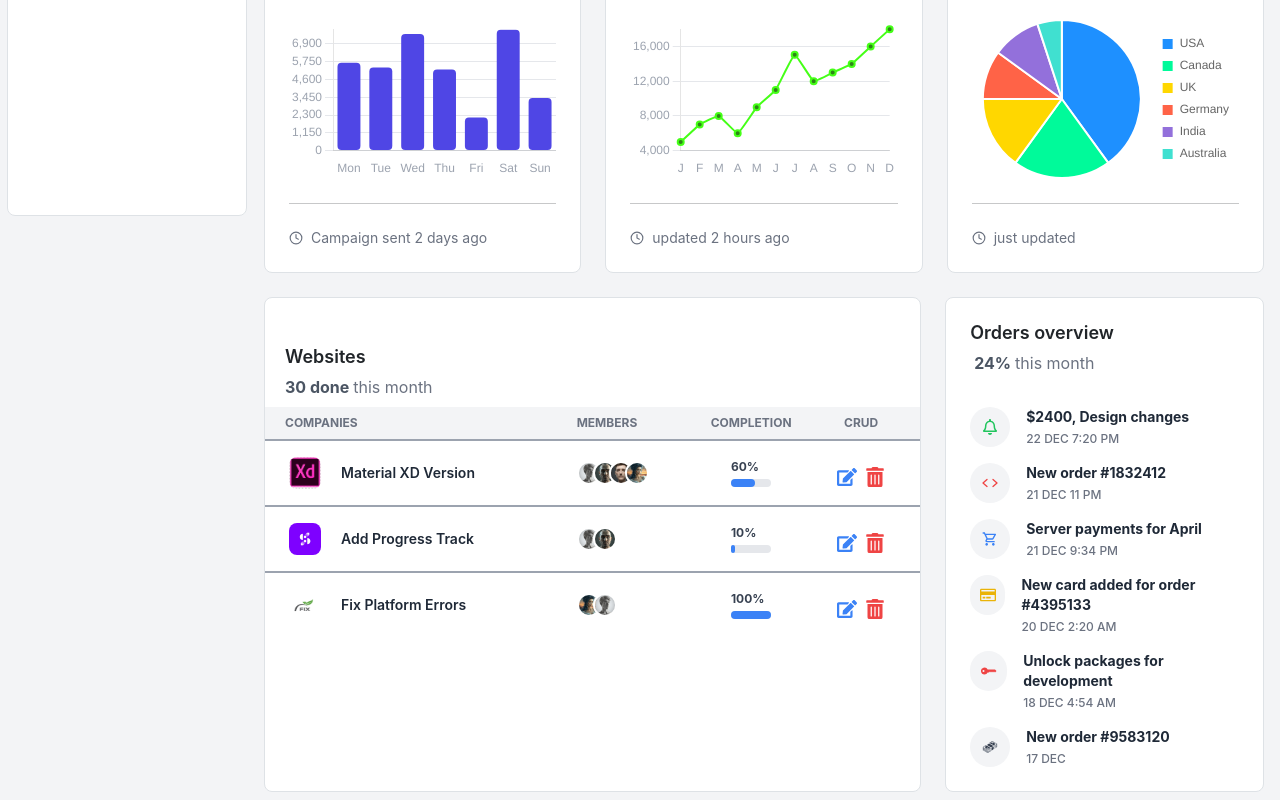
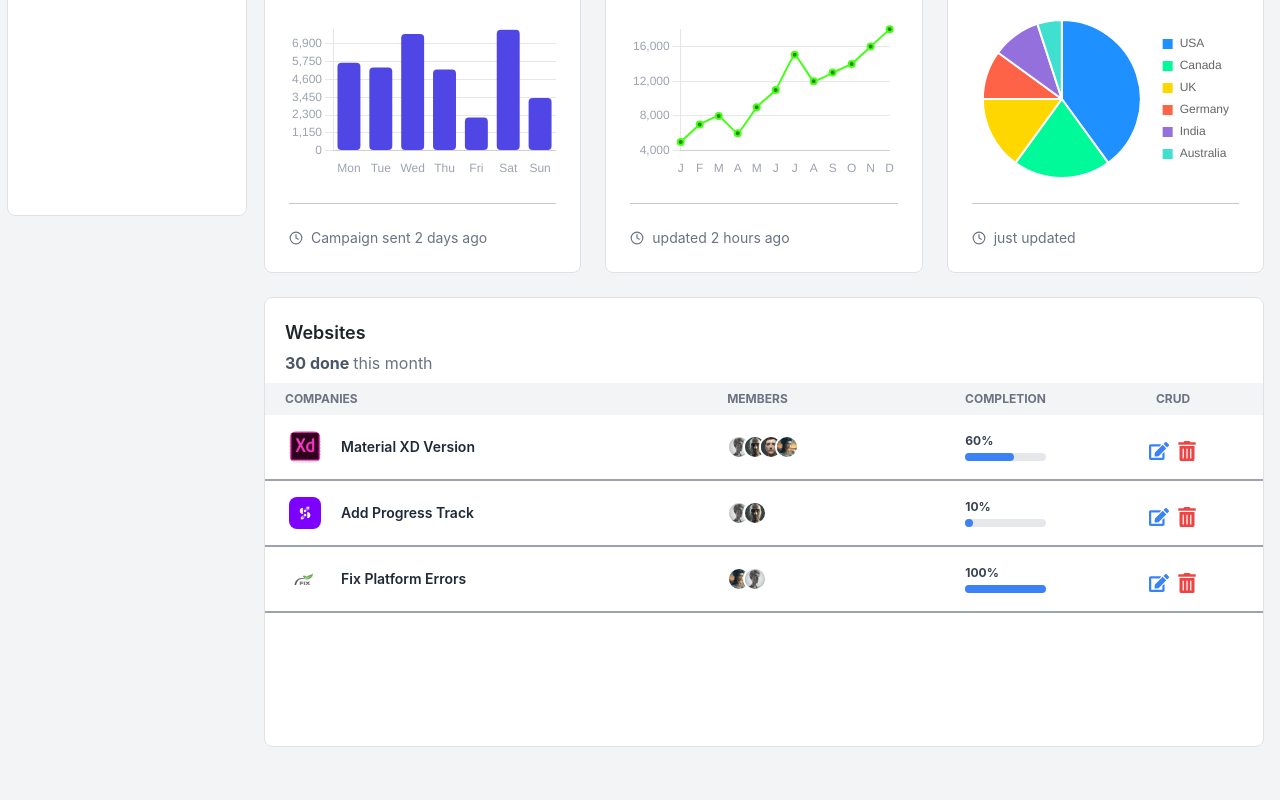
Before and after one commit to KrievinsT/flux-sight-front-end, a React (Create React App) app: page /dashboard in a window 1280 px wide. Shown: the part 575-1375 px from the top of the page. After the commit the page ends 1330 px from the top, so only its background shows below. Built offline with nearby package versions, Linux system fonts and the light colour scheme.

Commit message:
Settings bar

```diff
--- /dev/null
+++ b/src/modal/SettingsBar.jsx
@@ -0,0 +1,130 @@
+import React from 'react';
+
+const SettingsBar = ({ isOpen, onClose }) => {
+  if (!isOpen) return null;
+
+  return (
+    <div
+      className="fixed inset-0 z-50 flex items-end justify-end "
+      onClick={onClose}
+    >
+      <div
+        className="relative bg-white dark:bg-gray-800 shadow-lg h-full w-[400px] p-4"
+        onClick={(e) => e.stopPropagation()}
+      >
+        {/* Header */}
+        <div className="card-header pb-0  flex justify-between">
+          <div>
+            <h5 className="mt-3 mb-0 text-lg font-semibold">Material UI Configurator</h5>
+            <p className="text-sm text-gray-600 dark:text-gray-300">
+              See our dashboard options.
+            </p>
+          </div>
+          <button
+            className="absolute top-13 right-6 text-gray-600 text-xl font-semibold hover:text-gray-800 focus:outline-none"
+            onClick={onClose}
+          >
+           X
+          </button>
+        </div>
+
+        <hr className="horizontal dark:border-gray-700 my-2" />
+
+        {/* Sidebar Colors */}
+        <div>
+          <h6 className="text-md font-medium mb-2">Sidebar Colors</h6>
+          <div className="flex space-x-2">
+            <span
+              className="w-6 h-6 bg-gradient-to-br from-blue-500 to-blue-700 rounded-full cursor-pointer"
+            ></span>
+            <span
+              className="w-6 h-6 bg-gradient-to-br from-gray-800 to-black rounded-full cursor-pointer"
+            ></span>
+            <span
+              className="w-6 h-6 bg-gradient-to-br from-teal-400 to-teal-600 rounded-full cursor-pointer"
+            ></span>
+            <span
+              className="w-6 h-6 bg-gradient-to-br from-green-400 to-green-600 rounded-full cursor-pointer"
+            ></span>
+            <span
+              className="w-6 h-6 bg-gradient-to-br from-yellow-400 to-yellow-600 rounded-full cursor-pointer"
+            ></span>
+            <span
+              className="w-6 h-6 bg-gradient-to-br from-red-500 to-red-700 rounded-full cursor-pointer"
+            ></span>
+          </div>
+        </div>
+
+        {/* Sidenav Type */}
+        <div className="mt-4">
+          <h6 className="text-md font-medium">Sidenav Type</h6>
+          <p className="text-sm text-gray-600 dark:text-gray-300">
+            Choose between different sidenav types.
+          </p>
+          <div className="flex space-x-2 mt-2">
+            <button className="btn bg-gray-800 text-white px-3 py-1 rounded-md">
+              Dark
+            </button>
+            <button className="btn bg-transparent text-black px-3 py-1 rounded-md border border-gray-300">
+              Transparent
+            </button>
+            <button className="btn bg-white text-black px-3 py-1 rounded-md border border-gray-300">
+              White
+            </button>
+          </div>
+        </div>
+
+        {/* Navbar Fixed */}
+        <div className="mt-4 flex justify-between items-center">
+          <h6 className="text-md font-medium">Navbar Fixed</h6>
+          <label className="relative inline-flex items-center cursor-pointer">
+            <input type="checkbox" className="sr-only peer" />
+            <div className="w-11 h-6 bg-gray-200 peer-focus:outline-none rounded-full peer-checked:bg-blue-600"></div>
+          </label>
+        </div>
+
+        <hr className="horizontal dark:border-gray-700 my-3" />
+
+        {/* Light/Dark Mode */}
+        <div className="mt-4 flex justify-between items-center">
+          <h6 className="text-md font-medium">Light / Dark</h6>
+          <label className="relative inline-flex items-center cursor-pointer">
+            <input type="checkbox" className="sr-only peer" />
+            <div className="w-11 h-6 bg-gray-200 peer-focus:outline-none rounded-full peer-checked:bg-blue-600"></div>
+          </label>
+        </div>
+
+        <hr className="horizontal dark:border-gray-700 my-4" />
+
+        {/* Buttons */}
+        <a
+          href="#"
+          className="btn bg-blue-500 text-white w-full py-2 rounded-md text-center"
+        >
+          Free Download
+        </a>
+        <a
+          href="#"
+          className="btn border border-gray-400 text-black w-full py-2 mt-2 rounded-md text-center"
+        >
+          View documentation
+        </a>
+
+        {/* Social Buttons */}
+        <div className="w-full text-center mt-4">
+          <h6 className="text-md font-medium">Thank you for sharing!</h6>
+          <div className="flex justify-center space-x-2 mt-2">
+            <a href="#" className="btn bg-black text-white px-3 py-1 rounded-md">
+              <i className="fab fa-twitter mr-1"></i> Tweet
+            </a>
+            <a href="#" className="btn bg-black text-white px-3 py-1 rounded-md">
+              <i className="fab fa-facebook-square mr-1"></i> Share
+            </a>
+          </div>
+        </div>
+      </div>
+    </div>
+  );
+};
+
+export default SettingsBar;
--- a/src/pages/Dashboard.jsx
+++ b/src/pages/Dashboard.jsx
@@ -1,22 +1,8 @@
 
 import React, { useState, useEffect } from "react";
-import { FaRegStar } from "react-icons/fa";
-import { IoMdNotificationsOutline } from "react-icons/io";
 import { IoSettingsOutline } from "react-icons/io5";
 import { FaRegUserCircle } from "react-icons/fa";
-import { MdOutlineDashboard } from "react-icons/md";
-import { MdOutlineTableView } from "react-icons/md";
-import { RiBillLine } from "react-icons/ri";
-import { PiVirtualReality } from "react-icons/pi";
-import { MdInsertLink } from "react-icons/md";
-import { FaRegUser } from "react-icons/fa";
-import { SlLogin } from "react-icons/sl";
-import { FaRegBell } from "react-icons/fa";
-import { IoCode } from "react-icons/io5";
-import { MdOutlineShoppingCart } from "react-icons/md";
-import { FaRegCreditCard } from "react-icons/fa";
-import { BsFillKeyFill } from "react-icons/bs";
-import { GiMoneyStack } from "react-icons/gi";
+
 import { IoSpeedometerOutline } from "react-icons/io5";
 import { FaCheckCircle, FaExclamationTriangle, FaTimesCircle } from 'react-icons/fa';
 import { SiInstatus } from "react-icons/si";
@@ -28,6 +14,7 @@ import WebsiteViewsCard from "../modal/WebsiteViewsCard";
 import DailySalesCard from "../modal/DailySalesCard";
 import TrafficByCountryCard from "../modal/TrafficByCountryCard";
 import SidebarModal from "../modal/Sidebar";
+import SettingsBar from '../modal/SettingsBar';
 
 
 import { Link, useNavigate } from 'react-router-dom';
@@ -45,6 +32,7 @@ const currentPerformance = seoPerformance.find((perf) => perf.label === status);
 
 
 export default function Dashboard  () {
+  const [isSettingsOpen, setIsSettingsOpen] = useState(false);
 
   const [rows, setRows] = useState([
     {
@@ -103,44 +91,6 @@ export default function Dashboard  () {
     setRows(updatedRows);
   };
 
-  const timelineItems = [
-    {
-      icon: <FaRegBell />,
-      color: "text-green-500",
-      title: "$2400, Design changes",
-      date: "22 DEC 7:20 PM",
-    },
-    {
-      icon: <IoCode />,
-      color: "text-red-500",
-      title: "New order #1832412",
-      date: "21 DEC 11 PM",
-    },
-    {
-      icon: <MdOutlineShoppingCart />,
-      color: "text-blue-500",
-      title: "Server payments for April",
-      date: "21 DEC 9:34 PM",
-    },
-    {
-      icon: <FaRegCreditCard />,
-      color: "text-yellow-500",
-      title: "New card added for order #4395133",
-      date: "20 DEC 2:20 AM",
-    },
-    {
-      icon: <BsFillKeyFill />,
-      color: "text-red-500",
-      title: "Unlock packages for development",
-      date: "18 DEC 4:54 AM",
-    },
-    {
-      icon: <GiMoneyStack />,
-      color: "text-gray-700",
-      title: "New order #9583120",
-      date: "17 DEC",
-    },
-  ];
 
   return (
     <div className="min-h-screen ml-[15rem] flex bg-gray-100 p-2">
@@ -177,9 +127,17 @@ export default function Dashboard  () {
          Check Insights
         </button>
 
-                <Link to="/settings">
-                 <IoSettingsOutline className="w-5 h-5 cursor-pointer text-gray-600"/>
-                 </Link>
+
+        <IoSettingsOutline
+          className="w-5 h-5 cursor-pointer text-gray-600"
+          onClick={() => setIsSettingsOpen(true)}
+        />
+
+        <SettingsBar
+        isOpen={isSettingsOpen}
+        onClose={() => setIsSettingsOpen(false)}
+        />
+
 
                  <NotificationDropdown />
 
@@ -303,8 +261,8 @@ export default function Dashboard  () {
 
         </div>
         <div className="flex max-w-[100%] mx-auto mt-6 gap-6">
-        <div className="w-[66%] min-h-[450px] bg-white border border-gray-200 rounded-lg p-0">
-        <div className="flex justify-between items-center pl-5 py-5 pb-0">
+        <div className="w-full min-h-[450px] bg-white border border-gray-200 rounded-lg p-0">
+        <div className="flex justify-between items-center pl-5 py-4 pb-0">
         <h2 className="text-[18px] font-semibold">Websites</h2>
 
       </div>
@@ -327,7 +285,7 @@ export default function Dashboard  () {
           <tbody>
             {rows.map((row, index) => (
               <tr className="bg-white" key={index}>
-                <td className="px-4 py-3 border-t-2 border-gray-400">
+                <td className="px-4 py-3  border-b-2 border-gray-400">
                   <div className="flex items-center">
                     <img
                       src={row.companyImage}
@@ -341,7 +299,7 @@ export default function Dashboard  () {
                     </div>
                   </div>
                 </td>
-                <td className="px-4 py-3 border-t-2 border-gray-400">
+                <td className="px-4 py-3 border-b-2 border-gray-400">
                   <div className="flex -space-x-2">
                     {row.members.map((member, memberIndex) => (
                       <img
@@ -354,7 +312,7 @@ export default function Dashboard  () {
                   </div>
                 </td>
 
-                <td className="px-4 py-3 border-t-2 border-gray-400">
+                <td className="px-4 py-3 border-b-2  border-gray-400">
                   <div className="w-3/4 mx-auto">
                     <div className="text-start text-xs font-bold text-gray-700 mb-1">
                       {row.completion}
@@ -367,7 +325,7 @@ export default function Dashboard  () {
                     </div>
                   </div>
                 </td>
-                <td className="text-center px-4 py-3 border-t-2 border-gray-400 text-sm">
+                <td className="text-center px-4 py-3 border-b-2  border-gray-400 text-sm">
                   <div className="mt-2 flex justify-center space-x-2">
                     <button
                       onClick={() => handleEdit(index)}
@@ -398,34 +356,6 @@ export default function Dashboard  () {
 
 </div>
 
-<div className="w-[32%] bg-white border border-gray-200 rounded-lg p-4">
-      <h2 className="text-[18px] font-semibold">Orders overview</h2>
-      <div className="text-gray-600 mt-2">
-        <i className="fa fa-arrow-up text-green-500 mr-1" aria-hidden="true"></i>
-        <span className="font-bold text-gray-600">24%</span>
-        <span className="ml-1 text-gray-500">this month</span>
-      </div>
-
-      <div className="mt-8">
-        <div className="timeline space-y-4">
-          {timelineItems.map((item, index) => (
-            <div className="timeline-block flex items-start" key={index}>
-              <span
-                className={`timeline-step w-10 h-10 rounded-full flex items-center justify-center bg-gray-100 ${item.color}`}
-              >
-                <span className="material-icons">{item.icon}</span>
-              </span>
-              <div className="timeline-content ml-4">
-                <h6 className="text-sm font-bold text-gray-800 mb-1">
-                  {item.title}
-                </h6>
-                <p className="font-medium text-gray-500 text-xs ">{item.date}</p>
-              </div>
-            </div>
-          ))}
-        </div>
-      </div>
-    </div>
         </div>
       </div>
     </div>
```
